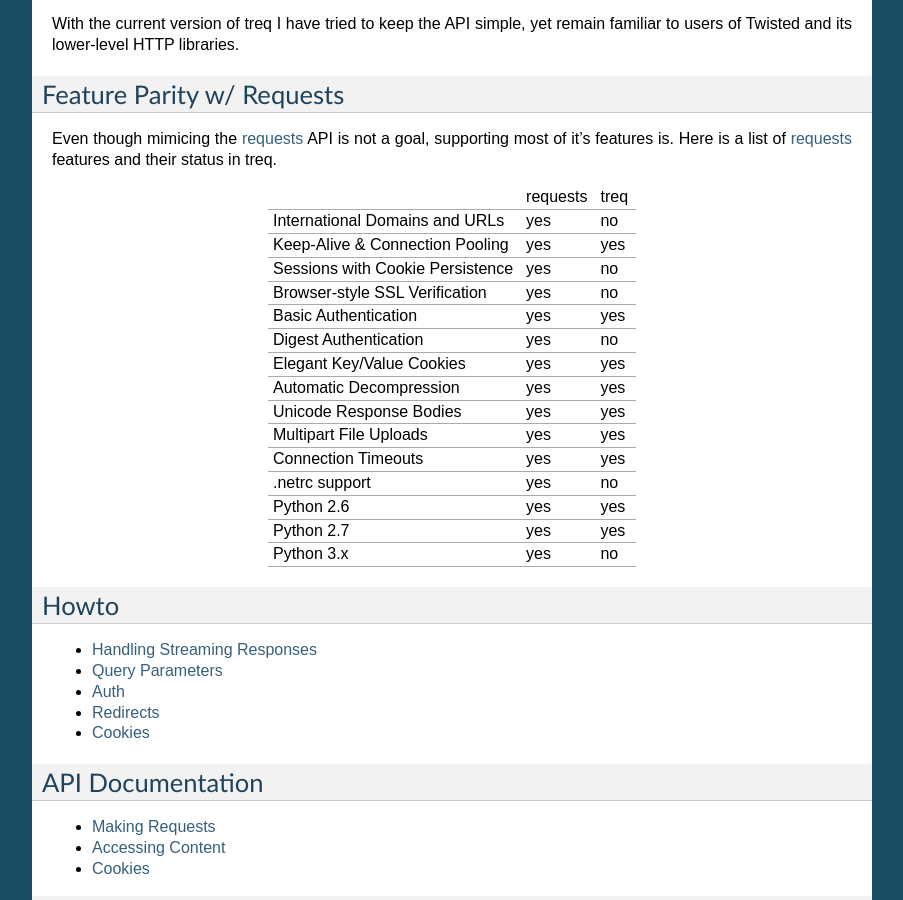
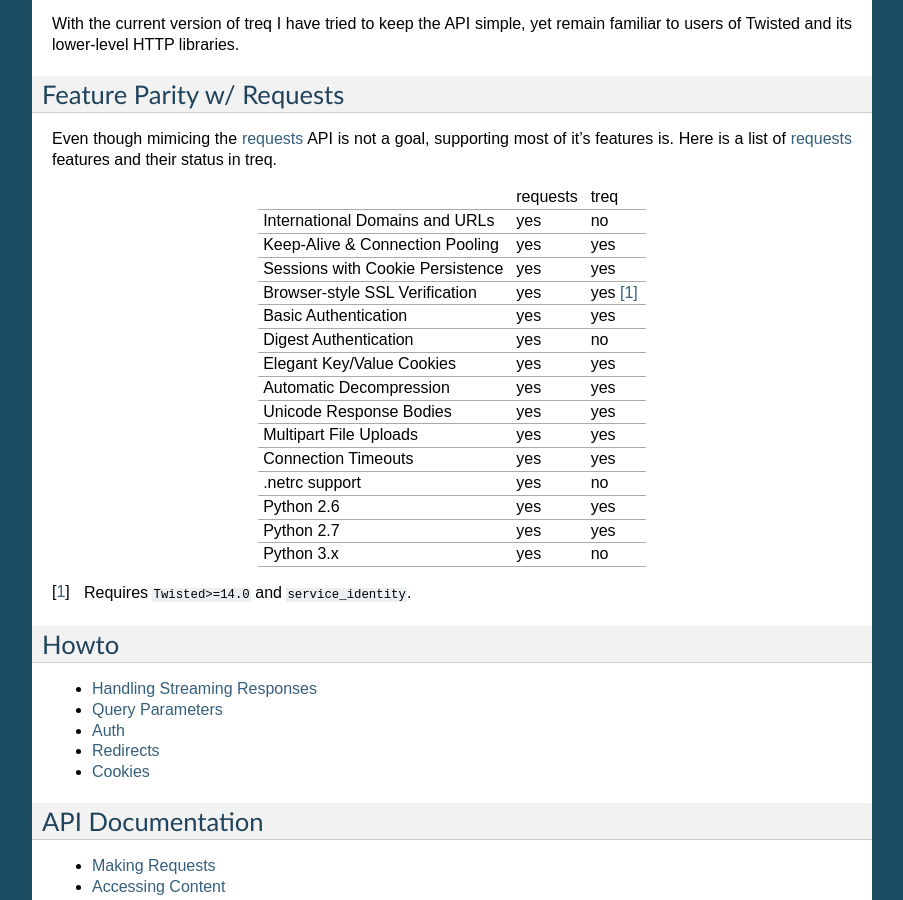
Before and after one commit to twisted/treq, a Sphinx documentation site: the page built from docs/index.rst, in a window 1280 px wide and 900 px high, scrolled down 1075 px. Shown: the whole window, without its empty margins (198-1101 px from the left). Built offline with Sphinx 7.4.7, drawn with Linux system fonts in a browser that asks for light colours.

Commit message:
Update the features table to include browser-style ssl verification and sessions with cookie persistence.

```diff
--- a/docs/index.rst
+++ b/docs/index.rst
@@ -71,39 +71,41 @@ Feature Parity w/ Requests
 Even though mimicing the `requests`_ API is not a goal, supporting most of it's
 features is.  Here is a list of `requests`_ features and their status in treq.
 
-+----------------------------------+----------+------+
-|                                  | requests | treq |
-+----------------------------------+----------+------+
-| International Domains and URLs   | yes      | no   |
-+----------------------------------+----------+------+
-| Keep-Alive & Connection Pooling  | yes      | yes  |
-+----------------------------------+----------+------+
-| Sessions with Cookie Persistence | yes      | no   |
-+----------------------------------+----------+------+
-| Browser-style SSL Verification   | yes      | no   |
-+----------------------------------+----------+------+
-| Basic Authentication             | yes      | yes  |
-+----------------------------------+----------+------+
-| Digest Authentication            | yes      | no   |
-+----------------------------------+----------+------+
-| Elegant Key/Value Cookies        | yes      | yes  |
-+----------------------------------+----------+------+
-| Automatic Decompression          | yes      | yes  |
-+----------------------------------+----------+------+
-| Unicode Response Bodies          | yes      | yes  |
-+----------------------------------+----------+------+
-| Multipart File Uploads           | yes      | yes  |
-+----------------------------------+----------+------+
-| Connection Timeouts              | yes      | yes  |
-+----------------------------------+----------+------+
-| .netrc support                   | yes      | no   |
-+----------------------------------+----------+------+
-| Python 2.6                       | yes      | yes  |
-+----------------------------------+----------+------+
-| Python 2.7                       | yes      | yes  |
-+----------------------------------+----------+------+
-| Python 3.x                       | yes      | no   |
-+----------------------------------+----------+------+
++----------------------------------+----------+----------+
+|                                  | requests |   treq   |
++----------------------------------+----------+----------+
+| International Domains and URLs   | yes      | no       |
++----------------------------------+----------+----------+
+| Keep-Alive & Connection Pooling  | yes      | yes      |
++----------------------------------+----------+----------+
+| Sessions with Cookie Persistence | yes      | yes      |
++----------------------------------+----------+----------+
+| Browser-style SSL Verification   | yes      | yes [#]_ |
++----------------------------------+----------+----------+
+| Basic Authentication             | yes      | yes      |
++----------------------------------+----------+----------+
+| Digest Authentication            | yes      | no       |
++----------------------------------+----------+----------+
+| Elegant Key/Value Cookies        | yes      | yes      |
++----------------------------------+----------+----------+
+| Automatic Decompression          | yes      | yes      |
++----------------------------------+----------+----------+
+| Unicode Response Bodies          | yes      | yes      |
++----------------------------------+----------+----------+
+| Multipart File Uploads           | yes      | yes      |
++----------------------------------+----------+----------+
+| Connection Timeouts              | yes      | yes      |
++----------------------------------+----------+----------+
+| .netrc support                   | yes      | no       |
++----------------------------------+----------+----------+
+| Python 2.6                       | yes      | yes      |
++----------------------------------+----------+----------+
+| Python 2.7                       | yes      | yes      |
++----------------------------------+----------+----------+
+| Python 3.x                       | yes      | no       |
++----------------------------------+----------+----------+
+
+.. [#] Requires ``Twisted>=14.0`` and ``service_identity``.
 
 Howto
 -----
```
